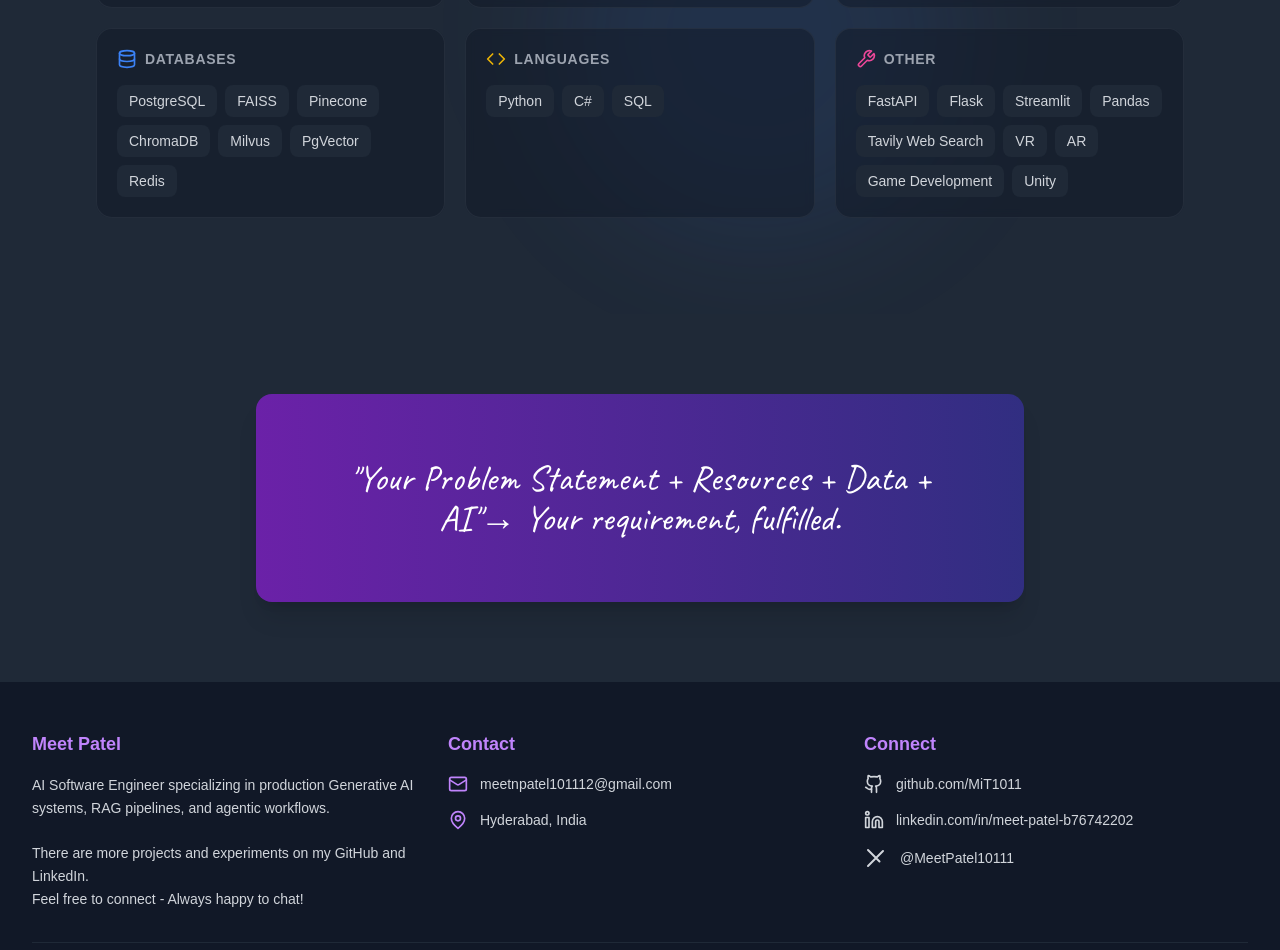
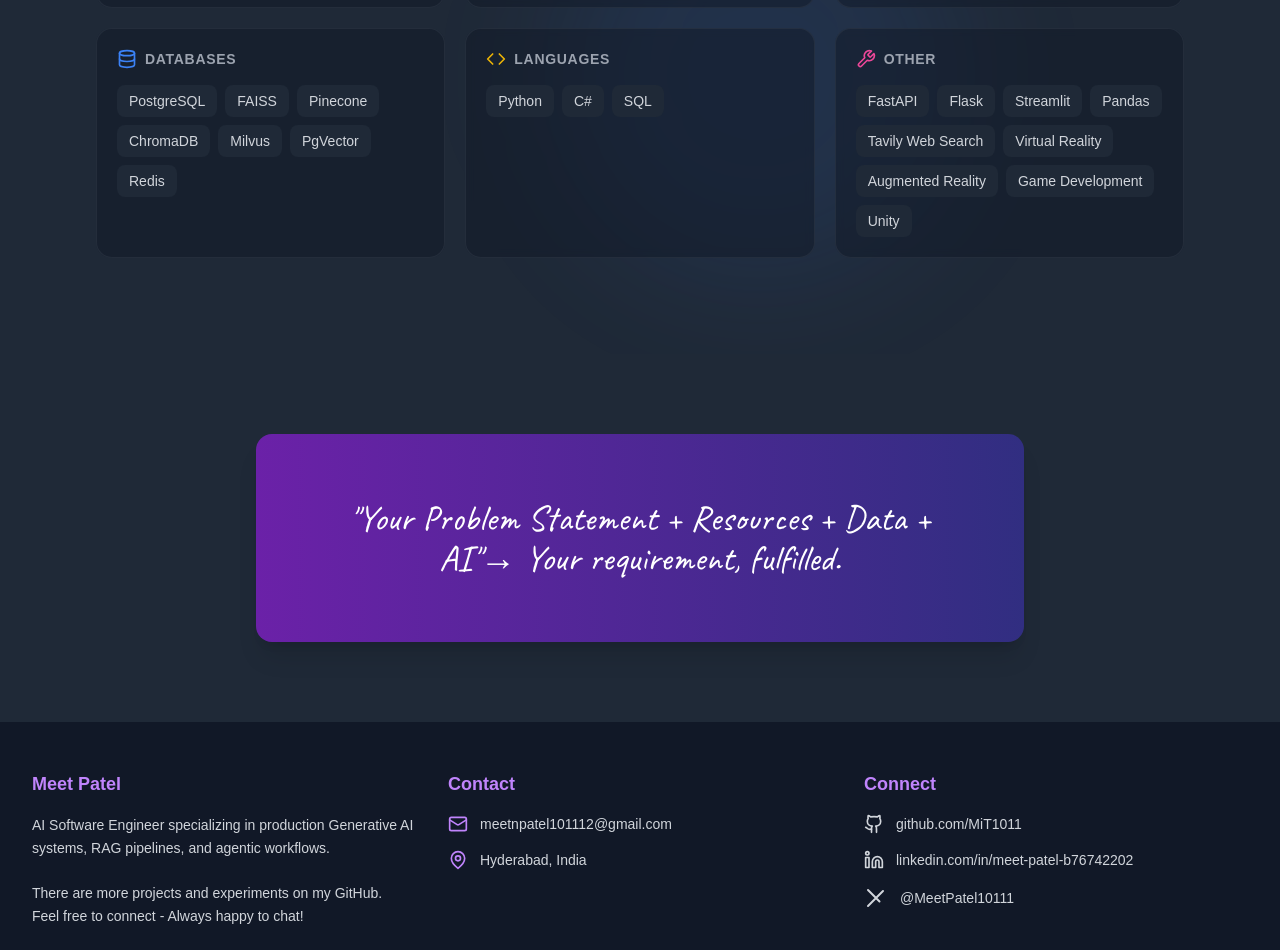
Before and after one commit to MiT1011/portfolio, a React (Vite) app: page / in a window 1280 px wide. Shown: the part 5382-6332 px from the top of the page. Built offline with nearby package versions, Linux system fonts and the light colour scheme; a web font is replaced by a local one.

Commit message:
skills refined and api key changed

```diff
--- a/src/components/Footer.tsx
+++ b/src/components/Footer.tsx
@@ -38,7 +38,7 @@ const Footer = () => {
             <p className="text-gray-300 text-sm leading-relaxed">
               AI Software Engineer specializing in production Generative AI systems, RAG pipelines, and agentic workflows.
               <br /><br />
-              There are more projects and experiments on my GitHub and LinkedIn.
+              There are more projects and experiments on my GitHub.
               <br />
               Feel free to connect - Always happy to chat!
             </p>
--- a/src/components/Skills.tsx
+++ b/src/components/Skills.tsx
@@ -83,7 +83,7 @@ const toolGroups = [
     icon: Wrench,
     items: [
       'FastAPI', 'Flask', 'Streamlit', 'Pandas',
-      'Tavily Web Search', 'VR', 'AR',
+      'Tavily Web Search', 'Virtual Reality', 'Augmented Reality',
       'Game Development', 'Unity',
     ],
   },
```
